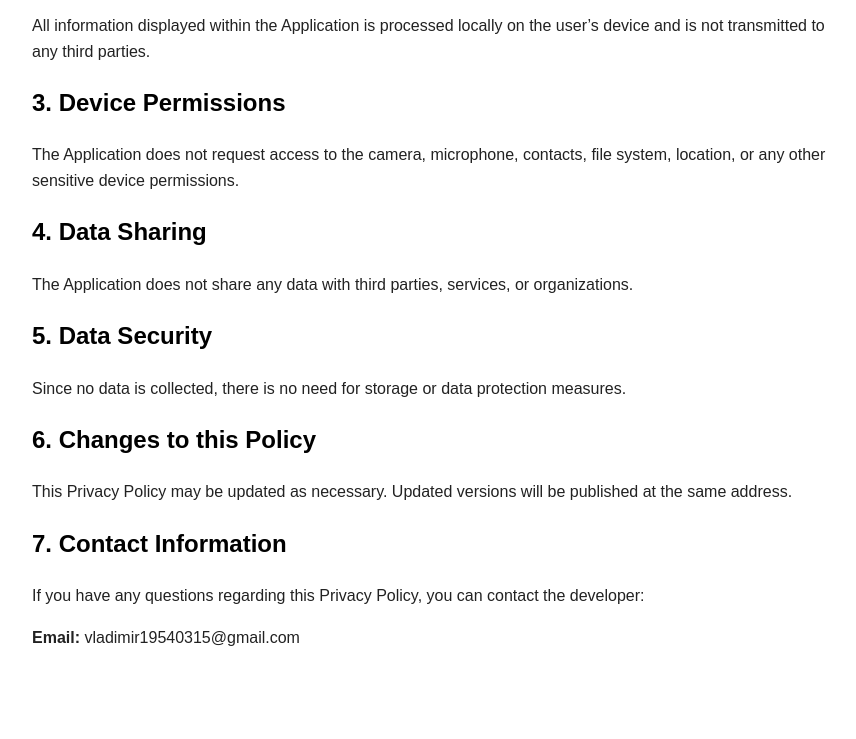
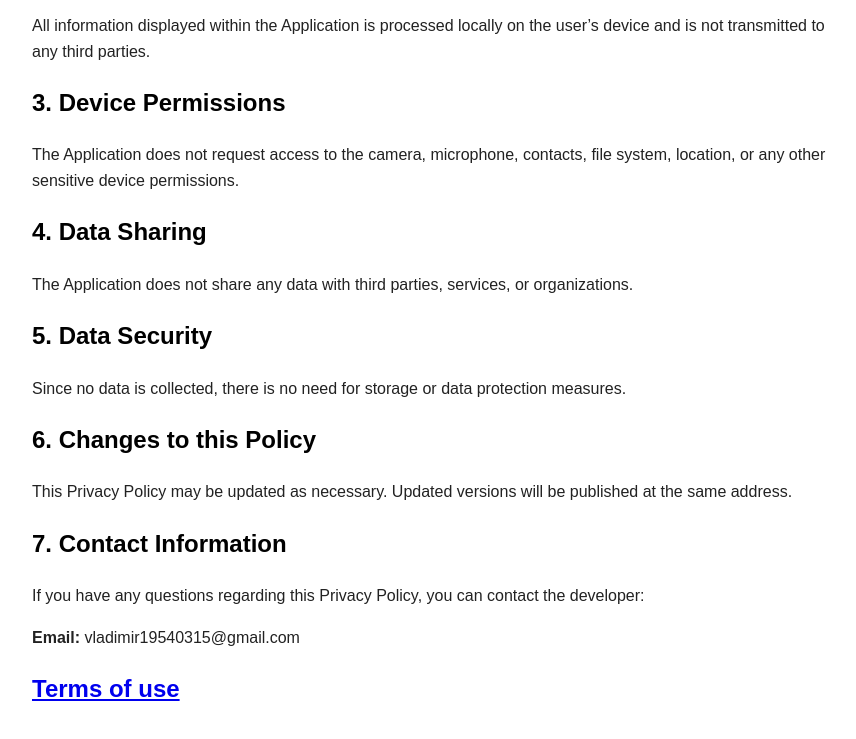
Before and after one commit to vladimir19540315/battery-forever-privacy, a plain HTML site: page index.html in a window 1280 px wide. Shown: the part 591-1330 px from the top of the page, without its empty margins (208-1064 px from the left). Before the commit the page ends 1281 px from the top, so only its background shows below. Drawn offline with Linux system fonts and the light colour scheme.

Commit message:
Update index.html

```diff
--- a/index.html
+++ b/index.html
@@ -53,5 +53,7 @@ vladimir Ilnitsky, [24.11.2025 17:17]
     <h2>7. Contact Information</h2>
     <p>If you have any questions regarding this Privacy Policy, you can contact the developer:</p>
     <p><strong>Email:</strong> vladimir19540315@gmail.com</p>
+
+    <h2><a href="https://vladimir19540315.github.io/battery-forever-privacy/terms.html">Terms of use</a></h2>
 </body>
 </html>
```
